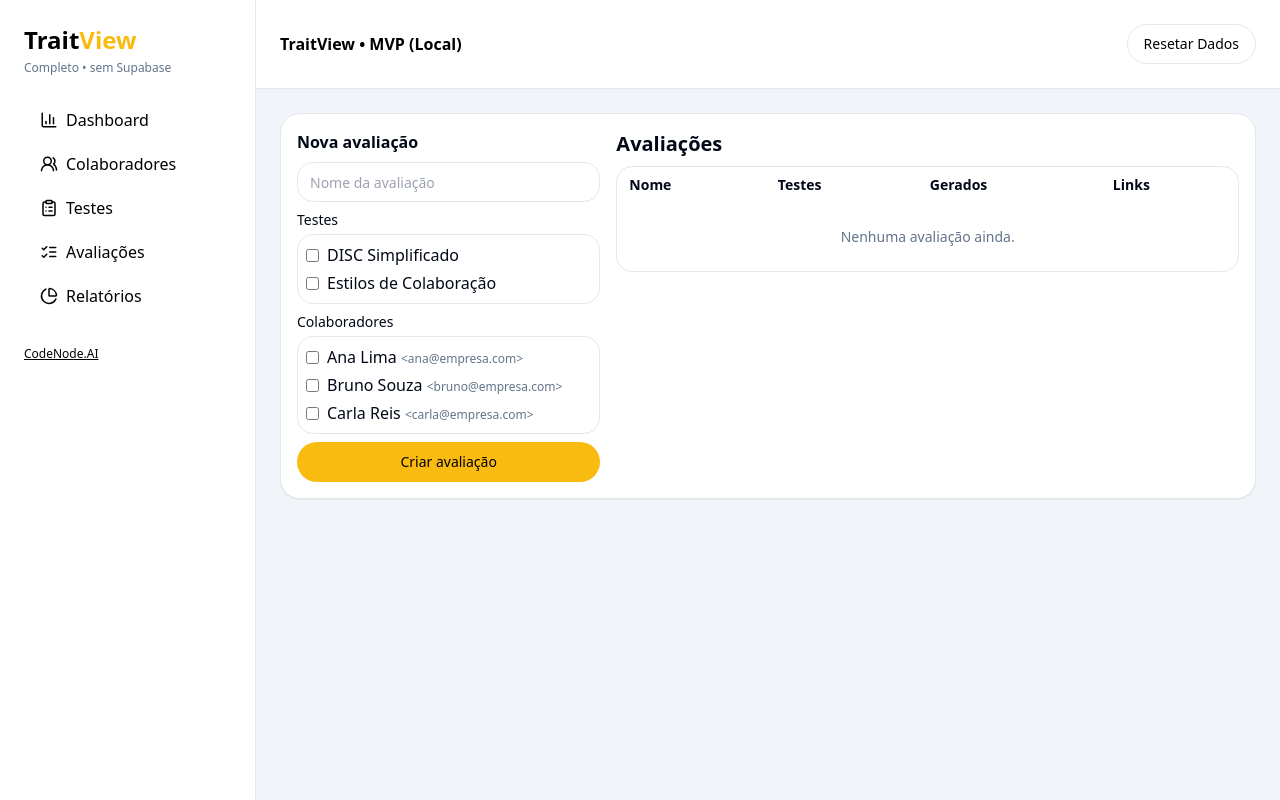
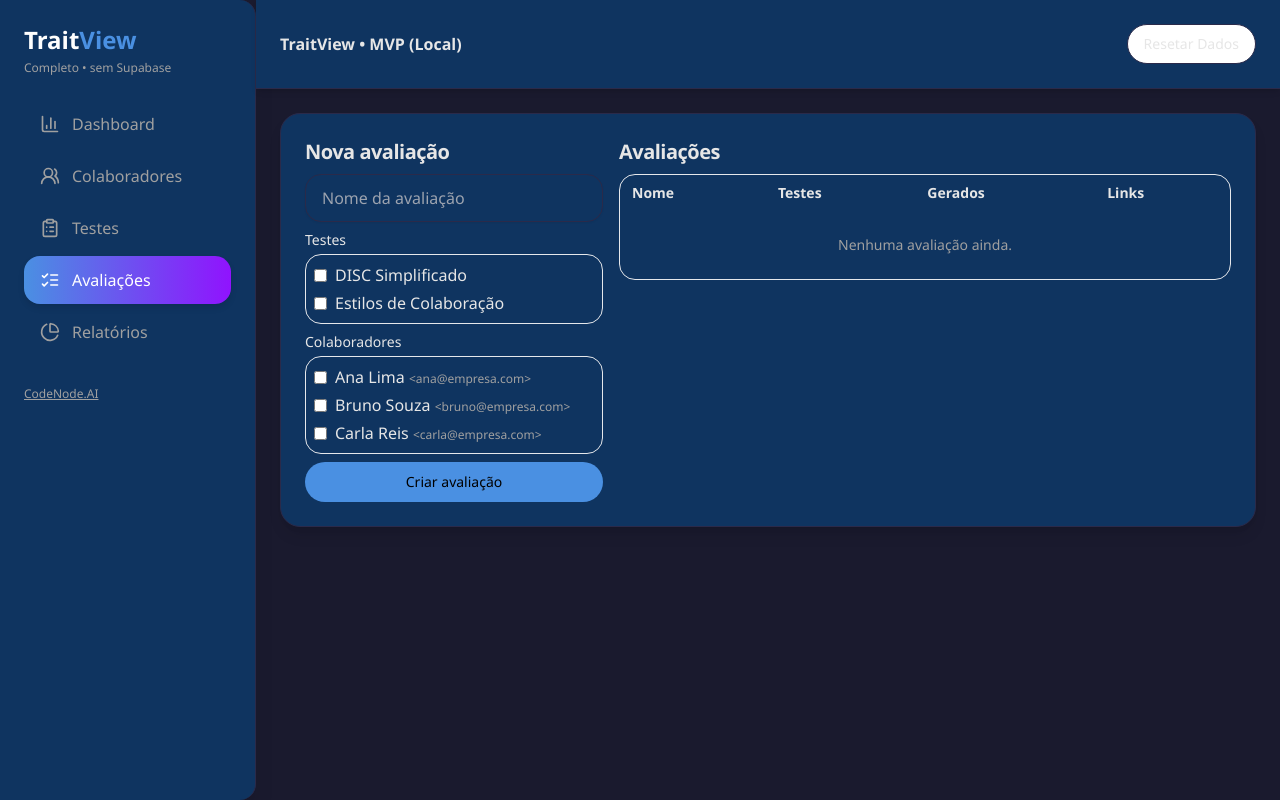
Before and after one commit to codenode-ai/traitview-chatgpt, a React (Vite) app: page /avaliacoes in a window 1280 px wide. Built offline with nearby package versions, Linux system fonts and the light colour scheme.

Commit message:
estilo dark configurado

```diff
--- a/src/components/layout/AppLayout.tsx
+++ b/src/components/layout/AppLayout.tsx
@@ -1,5 +1,4 @@
 import { NavLink, Outlet } from "react-router-dom";
-import { Card } from "@/components/ui/card";
 import { Button } from "@/components/ui/button";
 import { useEffect } from "react";
 import { useDB } from "@/stores/db";
@@ -14,38 +13,59 @@ export default function AppLayout() {
     <>
       <aside className="sidebar">
         <div className="p-6">
-          <div className="text-2xl font-extrabold mb-1"><span className="text-black">Trait</span><span className="text-primary">View</span></div>
-          <p className="text-xs text-muted-foreground mb-6">Completo • sem Supabase</p>
+          <div className="text-2xl font-extrabold mb-1"><span className="text-white">Trait</span><span className="text-vibrant-blue">View</span></div>
+          <p className="text-xs text-dark-text-secondary mb-6">Completo • sem Supabase</p>
           <nav className="flex flex-col gap-1">
-            <NavLink to="/" className="navlink"><BarChart3 size={18}/> Dashboard</NavLink>
-            <NavLink to="/colaboradores" className="navlink"><Users2 size={18}/> Colaboradores</NavLink>
-            <NavLink to="/testes" className="navlink"><ClipboardList size={18}/> Testes</NavLink>
-            <NavLink to="/avaliacoes" className="navlink"><ListChecks size={18}/> Avaliações</NavLink>
-            <NavLink to="/relatorios" className="navlink"><PieChart size={18}/> Relatórios</NavLink>
+            <NavLink to="/" className="navlink" end>
+              <BarChart3 size={20}/>
+              <span>Dashboard</span>
+            </NavLink>
+            <NavLink to="/colaboradores" className="navlink">
+              <Users2 size={20}/>
+              <span>Colaboradores</span>
+            </NavLink>
+            <NavLink to="/testes" className="navlink">
+              <ClipboardList size={20}/>
+              <span>Testes</span>
+            </NavLink>
+            <NavLink to="/avaliacoes" className="navlink">
+              <ListChecks size={20}/>
+              <span>Avaliações</span>
+            </NavLink>
+            <NavLink to="/relatorios" className="navlink">
+              <PieChart size={20}/>
+              <span>Relatórios</span>
+            </NavLink>
           </nav>
           <div className="mt-6">
-            <a href="https://www.codenode.com.br/" target="_blank" className="text-xs underline">CodeNode.AI</a>
+            <a href="https://www.codenode.com.br/" target="_blank" className="text-xs underline text-muted-foreground hover:text-foreground transition-colors">CodeNode.AI</a>
           </div>
         </div>
       </aside>
       <main className="main">
         <header className="header">
           <div className="container-page flex items-center justify-between">
-            <div className="font-semibold">TraitView • MVP (Local)</div>
+            <div className="font-semibold text-foreground">TraitView • MVP (Local)</div>
             <div className="flex gap-2">
-              <Button onClick={() => { localStorage.clear(); location.reload(); }} variant="outline">Resetar Dados</Button>
+              <Button
+  onClick={() => { localStorage.clear(); location.reload(); }}
+  variant="outline"
+  className="border-border text-foreground hover:bg-muted"
+>
+  Resetar Dados
+</Button>
             </div>
           </div>
         </header>
-        <div className="container-page">
+        <div className="container-page py-6">
           <motion.div
-            initial={{ opacity: 0, y: 8 }}
+            initial={{ opacity: 0, y: 10 }}
             animate={{ opacity: 1, y: 0 }}
-            transition={{ duration: 0.25 }}
+            transition={{ duration: 0.3 }}
           >
-            <Card className="p-4">
+            <div className="card">
               <Outlet />
-            </Card>
+            </div>
           </motion.div>
         </div>
       </main>
--- a/src/index.css
+++ b/src/index.css
@@ -6,36 +6,204 @@
   --radius: 1rem;
 }
 
+/* Paleta de Cores Dark com Vibrantes */
+:root {
+  /* Cores Dark */
+  --dark-bg: #1a1a2e;
+  --dark-card: #16213e;
+  --dark-sidebar: #0f3460;
+  --dark-text: #e6e6e6;
+  --dark-text-secondary: #a0a0a0;
+
+  /* Cores Vibrantes */
+  --vibrant-blue: #4a90e2;
+  --vibrant-green: #7ed321;
+  --vibrant-yellow: #f8e71c;
+  --vibrant-purple: #9013fe;
+  --vibrant-red: #d0021b;
+  --vibrant-pink: #ff6b6b;
+
+  /* Background e Texto */
+  --background: var(--dark-bg);
+  --foreground: var(--dark-text);
+
+  /* Primary (usando uma cor vibrante) */
+  --primary: var(--vibrant-blue);
+  --primary-foreground: #ffffff;
+
+  /* Secondary */
+  --secondary: var(--dark-card);
+  --secondary-foreground: var(--dark-text);
+
+  /* Muted */
+  --muted: var(--dark-sidebar);
+  --muted-foreground: var(--dark-text-secondary);
+
+  /* Card */
+  --card: var(--dark-sidebar);
+  --card-foreground: var(--dark-text);
+
+  /* Border e Input */
+  --border: #2a2a4a;
+  --input: #2a2a4a;
+  --ring: var(--vibrant-blue);
+}
+
 html, body, #root {
   height: 100%;
+  background-color: var(--background);
+  color: var(--foreground);
+  font-family: 'Segoe UI', Tahoma, Geneva, Verdana, sans-serif;
 }
 
 .container-page {
   @apply mx-auto max-w-6xl p-6;
 }
+
 .sidebar {
-  @apply fixed left-0 top-0 h-full w-64 bg-white border-r border-border;
+  @apply fixed left-0 top-0 h-full w-64 bg-muted border-r border-border shadow-xl;
+  border-radius: 0 var(--radius) var(--radius) 0;
 }
+
 .main {
   @apply ml-64;
 }
+
 .navlink {
-  @apply flex items-center gap-2 px-4 py-2 rounded-lg hover:bg-muted transition;
+  @apply flex items-center gap-3 px-4 py-3 rounded-xl transition-all duration-300;
+  color: var(--muted-foreground);
+  font-weight: 500;
 }
+
+.navlink:hover {
+  background-color: rgba(74, 144, 226, 0.15);
+  color: var(--vibrant-blue);
+  transform: translateX(4px);
+}
+
+.navlink.active {
+  background: linear-gradient(90deg, var(--vibrant-blue) 0%, var(--vibrant-purple) 100%);
+  color: var(--primary-foreground);
+  box-shadow: 0 4px 6px rgba(0, 0, 0, 0.1);
+}
+
 .header {
-  @apply sticky top-0 z-10 bg-white border-b border-border;
+  @apply sticky top-0 z-10 bg-card border-b border-border shadow-md;
 }
+
 .badge {
-  @apply inline-flex items-center rounded-xl border border-border bg-muted px-2 py-0.5 text-xs;
+  @apply inline-flex items-center rounded-xl border border-border bg-muted px-3 py-1 text-sm font-medium;
 }
+
 .input-like {
-  @apply h-10 w-full rounded-xl border border-input bg-white px-3 py-2 text-sm;
+  @apply h-12 w-full rounded-xl border border-input bg-card px-4 py-3 text-base shadow-sm transition-colors;
+  color: #1a1a2e;
+}
+
+.input-like:focus {
+  border-color: var(--ring);
+  box-shadow: 0 0 0 2px rgba(74, 144, 226, 0.2);
 }
 
 /* Hovers suaves para cartões e botões */
 .hover-card {
-  @apply transition-transform duration-150 ease-out hover:-translate-y-0.5 hover:shadow-md;
+  @apply transition-all duration-300 ease-in-out hover:-translate-y-1 hover:shadow-lg;
 }
+
 .hover-btn {
-  @apply transition-transform duration-150 ease-out hover:-translate-y-0.5;
+  @apply transition-all duration-200 ease-in-out hover:-translate-y-0.5 hover:shadow-md;
 }
+
+/* Botões */
+.btn-primary {
+  @apply bg-primary text-primary-foreground;
+}
+
+.btn-primary:hover {
+  background-color: rgba(74, 144, 226, 0.9);
+}
+
+.btn-secondary {
+  @apply bg-secondary text-secondary-foreground;
+}
+
+.btn-secondary:hover {
+  background-color: rgba(174, 198, 207, 0.9);
+}
+
+.btn-destructive {
+  @apply bg-vibrant-red text-white;
+}
+
+.btn-destructive:hover {
+  background-color: rgba(208, 2, 27, 0.9);
+}
+
+/* Cards */
+.card {
+  @apply bg-card text-card-foreground border border-border rounded-2xl shadow-lg;
+  padding: 1.5rem;
+  transition: all 0.3s ease;
+}
+
+.card:hover {
+  transform: translateY(-5px);
+  box-shadow: 0 10px 20px rgba(0, 0, 0, 0.2);
+}
+
+.card-header {
+  @apply pb-3;
+}
+
+.card-title {
+  @apply text-xl font-bold;
+}
+
+.card-description {
+  @apply text-muted-foreground;
+}
+
+.card-content {
+  @apply pt-3;
+}
+
+/* Inputs */
+.input {
+  @apply border border-input bg-card rounded-xl px-4 py-3 text-base shadow-sm transition-colors;
+  outline: none;
+  color: #1a1a2e;
+}
+
+.input:focus {
+  border-color: var(--ring);
+  box-shadow: 0 0 0 2px rgba(74, 144, 226, 0.2);
+}
+
+/* Placeholder */
+.input::placeholder {
+  color: #c5a880;
+  opacity: 0.8;
+}
+
+.input:focus::placeholder {
+  color: #1a1a2e;
+  opacity: 0.6;
+}
+
+/* Labels */
+.label {
+  @apply text-sm font-medium leading-none;
+}
+
+/* Títulos */
+h1 {
+  @apply text-3xl font-extrabold tracking-tight;
+}
+
+h2 {
+  @apply text-2xl font-bold tracking-tight;
+}
+
+h3 {
+  @apply text-xl font-semibold tracking-tight;
+}
--- a/src/pages/Colaboradores.tsx
+++ b/src/pages/Colaboradores.tsx
@@ -65,12 +65,12 @@ export default function Colaboradores() {
             <form onSubmit={handleSubmit(onSubmit)} className="grid gap-3">
               <div className="grid gap-1">
                 <Label>Nome</Label>
-                <Input placeholder="Ex.: Ana Lima" {...register("name")} />
+                <Input placeholder="Ex.: Ana Lima" {...register("name")} className="text-black" />
                 {errors.name && <span className="text-red-600 text-xs">{errors.name.message}</span>}
               </div>
               <div className="grid gap-1">
                 <Label>E-mail</Label>
-                <Input placeholder="ana@empresa.com" {...register("email")} />
+                <Input placeholder="ana@empresa.com" {...register("email")} className="text-black" />
                 {errors.email && <span className="text-red-600 text-xs">{errors.email.message}</span>}
               </div>
               <Button type="submit" className="mt-2">Adicionar</Button>
--- a/tailwind.config.ts
+++ b/tailwind.config.ts
@@ -6,27 +6,46 @@ export default {
   theme: {
     extend: {
       colors: {
-        background: "hsl(0 0% 100%)",
-        foreground: "hsl(224 71.4% 4.1%)",
+        // Cores Dark
+        'dark-bg': '#1a1a2e',
+        'dark-card': '#16213e',
+        'dark-sidebar': '#0f3460',
+        'dark-text': '#e6e6e6',
+        'dark-text-secondary': '#a0a0a0',
+
+        // Cores Vibrantes
+        'vibrant-blue': '#4a90e2',
+        'vibrant-green': '#7ed321',
+        'vibrant-yellow': '#f8e71c',
+        'vibrant-purple': '#9013fe',
+        'vibrant-red': '#d0021b',
+        'vibrant-pink': '#ff6b6b',
+
+        background: "var(--background)",
+        foreground: "var(--foreground)",
         primary: {
-          DEFAULT: "hsl(44, 95%, 52%)",
-          foreground: "hsl(222.2 47.4% 11.2%)",
+          DEFAULT: "var(--primary)",
+          foreground: "var(--primary-foreground)",
+        },
+        secondary: {
+          DEFAULT: "var(--secondary)",
+          foreground: "var(--secondary-foreground)",
         },
         muted: {
-          DEFAULT: "hsl(210 40% 96.1%)",
-          foreground: "hsl(215.4 16.3% 46.9%)",
+          DEFAULT: "var(--muted)",
+          foreground: "var(--muted-foreground)",
         },
         card: {
-          DEFAULT: "hsl(0 0% 100%)",
-          foreground: "hsl(222.2 84% 4.9%)",
+          DEFAULT: "var(--card)",
+          foreground: "var(--card-foreground)",
         },
-        border: "hsl(214.3 31.8% 91.4%)",
-        input: "hsl(214.3 31.8% 91.4%)",
-        ring: "hsl(222.2 84% 4.9%)"
+        border: "var(--border)",
+        input: "var(--input)",
+        ring: "var(--ring)"
       },
       borderRadius: {
-        xl: "1rem",
-        "2xl": "1.25rem"
+        xl: "var(--radius)",
+        "2xl": "calc(var(--radius) + 0.25rem)"
       }
     },
   },
```
Also changed, not shown: src/pages/Dashboard.tsx (+14 -8 lines), src/pages/Testes.tsx (+6 -6 lines).
